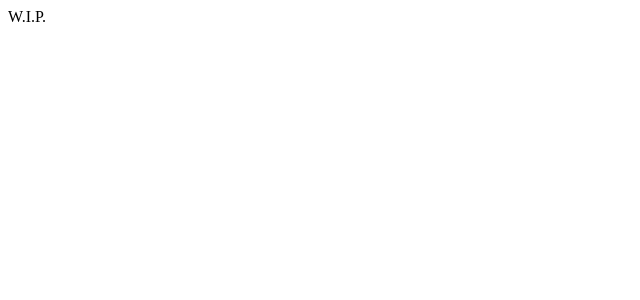
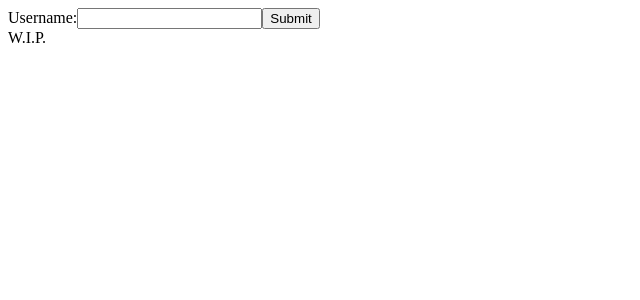
Before and after one commit to draymone/league-of-stats, a React (Vite) app: page / in a window 1280 px wide. Shown: the top 300 px of the page, without its empty margins (0-640 px from the left). Built offline with nearby package versions, Linux system fonts and the light colour scheme; the HTML template or start-up script is replaced by a standard one.

Commit message:
Adds the username input form

```diff
--- a/package.json
+++ b/package.json
@@ -10,6 +10,7 @@
     "preview": "vite preview"
   },
   "dependencies": {
+    "dotenv": "^16.4.2",
     "react": "^18.2.0",
     "react-dom": "^18.2.0"
   },
--- a/src/App.tsx
+++ b/src/App.tsx
@@ -1,7 +1,46 @@
+// Imports
+import { ChangeEvent, Dispatch, FormEvent, SetStateAction, useState } from 'react';
+import Profile from './Profile/Profile';
+
 function App() {
+  const [username, setUsername] = useState('')
+
   return <>
-    W.I.P.
-  </>
+    <InputForm setParentUsername={setUsername}/>
+    <Profile username={username}/>
+  </>;
 }
 
-export default App
+function InputForm({setParentUsername}: InputFormProps) {
+
+  const [username, setUsername] = useState('');
+
+  const handleChange = (event: ChangeEvent<HTMLInputElement>) => {
+    setUsername(event.target.value);
+  };
+
+  const handleSubmit = (event: FormEvent<HTMLFormElement>) => {
+    event.preventDefault();
+    setParentUsername(username)
+    console.log("wooo")
+  };
+
+  return <div>
+    <form onSubmit={handleSubmit}>
+      <label htmlFor="username">Username:</label>
+      <input
+        type="text"
+        id="username"
+        name="username"
+        value={username}
+        onChange={handleChange}
+      />
+      <button type="submit">Submit</button>
+    </form>
+  </div>;
+}
+interface InputFormProps{
+  setParentUsername: Dispatch<SetStateAction<string>>;
+}
+
+export default App;
--- /dev/null
+++ b/src/Config.tsx
@@ -0,0 +1,3 @@
+const API_KEY = 'RIOT API KEY GOES HERE';
+
+export { API_KEY };
--- /dev/null
+++ b/src/Profile/Profile.tsx
@@ -0,0 +1,13 @@
+
+import { API_KEY } from '../Config';
+
+function Profile({username}: ProfileProps) {
+    return <>
+      W.I.P.
+    </>
+  }
+  interface ProfileProps {
+    username: string
+  }
+
+export default Profile;
```
Also changed, not shown: 1 other file (tests, documents, lock files or other folders).
